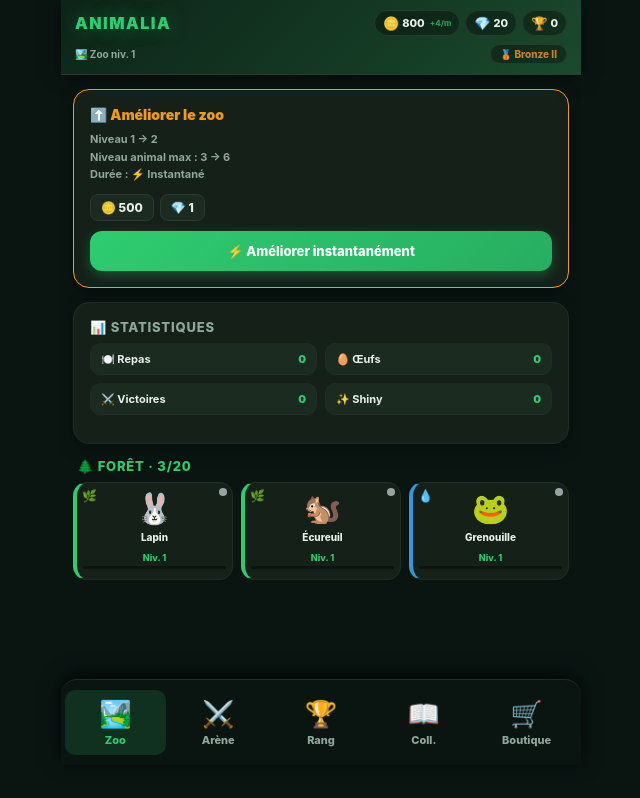
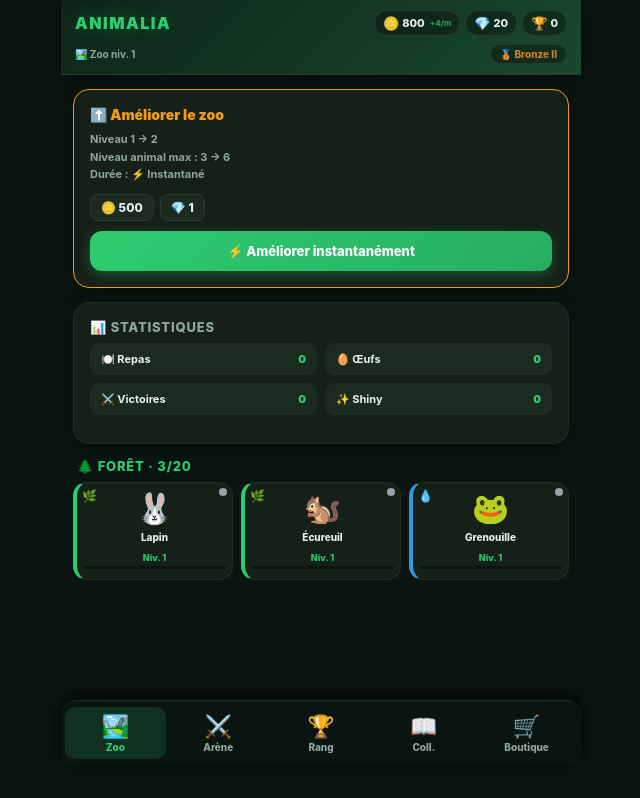
Before and after one commit to Romainvignel/animaliav2, a plain HTML site: page index.html in a window 1280 px wide. Shown: the whole page, without its empty margins (319-959 px from the left). Drawn offline with Linux system fonts and the light colour scheme.

```diff
--- a/style.css
+++ b/style.css
@@ -13,20 +13,20 @@ html,body{height:100%;font-family:-apple-system,BlinkMacSystemFont,'Segoe UI',Ro
 .hud-sub>div:first-child{color:var(--soft)}
 .league-pill{margin-left:auto;background:rgba(0,0,0,.35);padding:3px 9px;border-radius:999px;border:1px solid var(--border-strong);font-weight:800;font-size:10px}
 
-#content{flex:1;overflow-y:auto;padding:14px 12px calc(90px + var(--safe-bottom));-webkit-overflow-scrolling:touch}
+#content{flex:1;overflow-y:auto;padding:14px 12px calc(80px + var(--safe-bottom));-webkit-overflow-scrolling:touch}
 
-/* ONGLETS (COLLÉS EN BAS ET TRÈS GROS) */
+/* ONGLETS COMPACTS MAIS LISIBLES */
 #tabs{
   position:absolute;
   bottom:0;
-  margin-bottom:35px; /* Remet l'espace pour passer au-dessus du logo Netlify */
+  margin-bottom:35px;
   left:0;
   right:0;
   display:flex;
   background:#0a1512;
   border-top:1px solid var(--border);
   border-radius:16px 16px 0 0;
-  padding:10px 4px;
+  padding:6px 4px;
   gap:2px;
   box-shadow:0 -4px 20px rgba(0,0,0,.8);
   z-index:20;
@@ -34,21 +34,21 @@ html,body{height:100%;font-family:-apple-system,BlinkMacSystemFont,'Segoe UI',Ro
 #tabs button{
   flex:1;
   display:flex;
-  flex-direction:column-reverse; /* Inverse l'ordre : Texte en haut, Emoji en bas */
+  flex-direction:column-reverse;
   align-items:center;
-  gap:4px;
-  padding:8px 2px;
+  gap:2px;
+  padding:6px 2px;
   border:none;
   background:transparent;
   border-radius:10px;
-  font-size:26px; /* Taille de l'emoji */
+  font-size:22px;
   cursor:pointer;
   transition:all .2s;
   color:var(--soft);
   font-family:inherit;
 }
 #tabs button span{
-  font-size:11px;
+  font-size:10px;
   font-weight:800;
 }
 #tabs button.active{
@@ -224,6 +224,7 @@ html,body{height:100%;font-family:-apple-system,BlinkMacSystemFont,'Segoe UI',Ro
 .team-pick-list{display:grid;grid-template-columns:repeat(3,1fr);gap:8px;padding:0 18px 16px}
 .pick-card{background:var(--card2);border-radius:12px;padding:8px 4px;text-align:center;cursor:pointer;border:2px solid transparent;transition:all .15s}
 .pick-card.selected{border-color:var(--primary);background:var(--card)}
+.pick-card.disabled{opacity:.4;cursor:not-allowed}
 .pick-emoji{font-size:26px;line-height:1;margin-bottom:2px}
 .pick-name{font-size:9px;font-weight:800;color:var(--text)}
 .pick-lvl{font-size:8px;color:var(--soft);font-weight:700}
```
